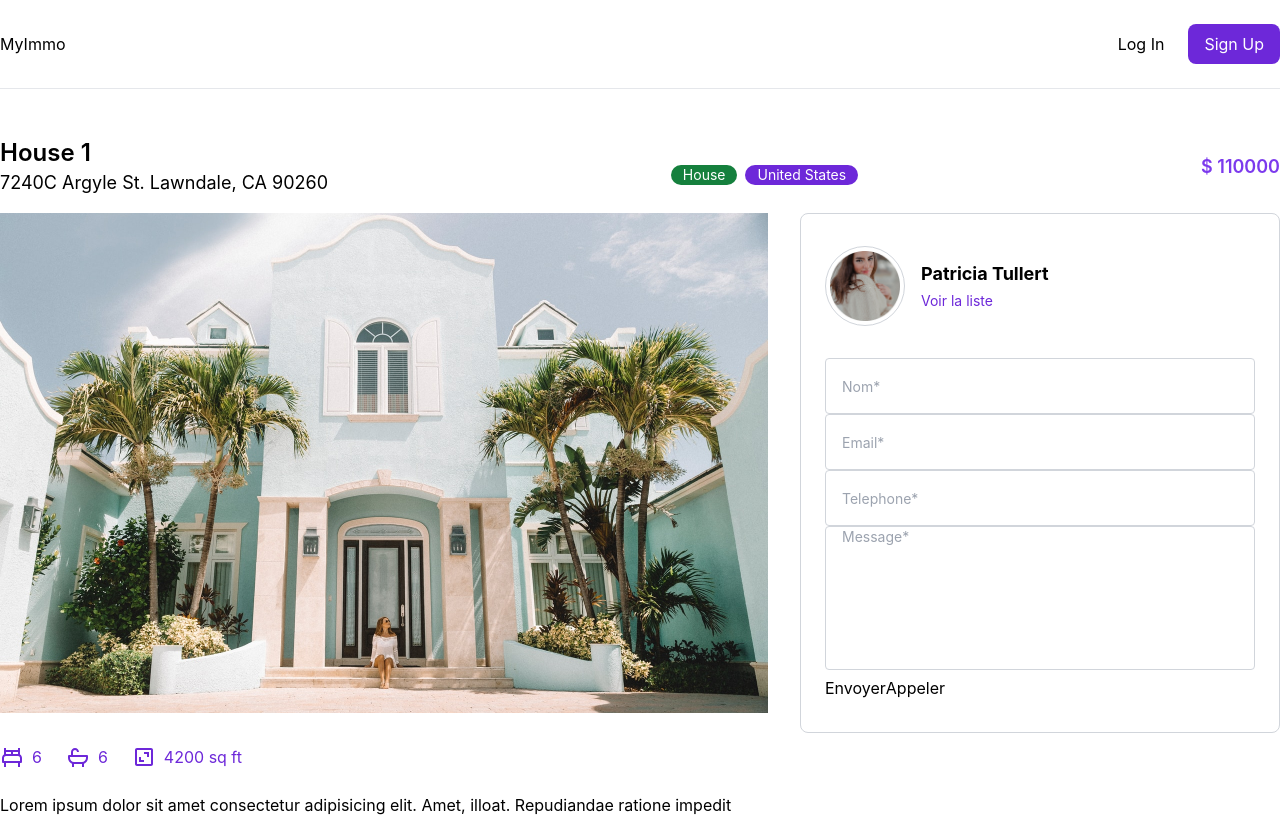
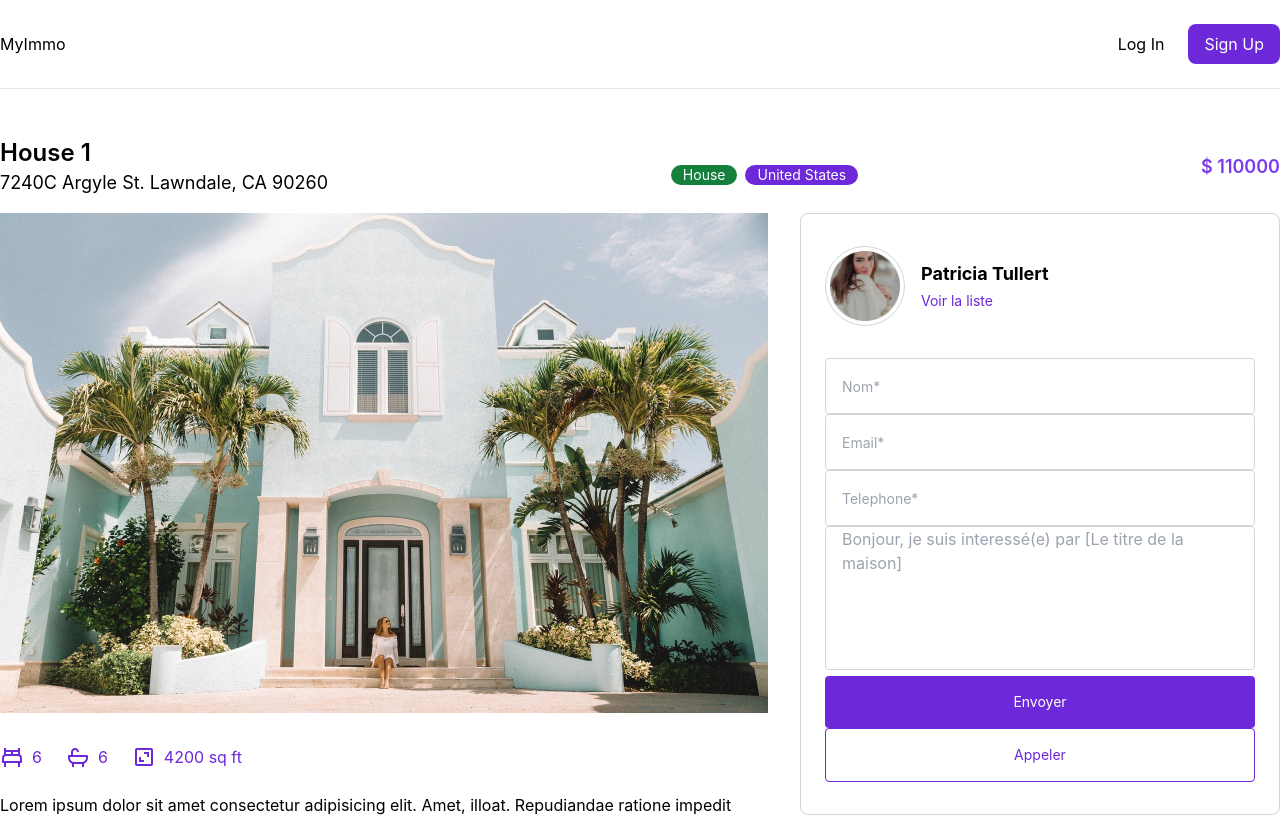
Before and after one commit to elhadjtall/SITE_AGENCE, a React (Vite) app in the folder frontend/: page /property/1 in a window 1280 px wide. Shown: the top 817 px of the page. Built offline with nearby package versions, Linux system fonts and the light colour scheme.

Commit message:
Ajout des details du formulaire

```diff
--- a/frontend/src/pages/PropertyDetail.jsx
+++ b/frontend/src/pages/PropertyDetail.jsx
@@ -76,10 +76,10 @@ const PropertyDetail = () => {
                         <input className='border border-gray-300 focus:border-violet-700 outline-none rounded w-full px-4 h-14 text-sm' type="text" placeholder='Nom*' />
                             <input className='border border-gray-300 focus:border-violet-700 outline-none rounded w-full px-4 h-14 text-sm' type="email" placeholder='Email*' />
                             <input  className='border border-gray-300 focus:border-violet-700 outline-none rounded w-full px-4 h-14 text-sm' type="text" placeholder='Telephone*' />
-                            <textarea className='border border-gray-300 focus:border-violet-700 outline-none rounded w-full px-4 h-36 resize-none text-sm' placeholder='Message*'></textarea>
+                            <textarea className='border border-gray-300 focus:border-violet-700 outline-none rounded w-full px-4 h-36 resize-none text-gray-400' placeholder='Message*' defaultValue='Bonjour, je suis interessé(e) par [Le titre de la maison]'></textarea>
                             <div>
-                                <button>Envoyer</button>
-                                <button>Appeler</button>
+                                <button className='bg-violet-700 hover:bg-violet-800 text-white rounded p-4 text-sm w-full transition'>Envoyer</button>
+                                <button className='border border-violet-700 text-violet-700 hover:border-violet-500 rounded p-4 text-sm w-full transition'>Appeler</button>
                             </div>
                         </form>
                 </div>
```
